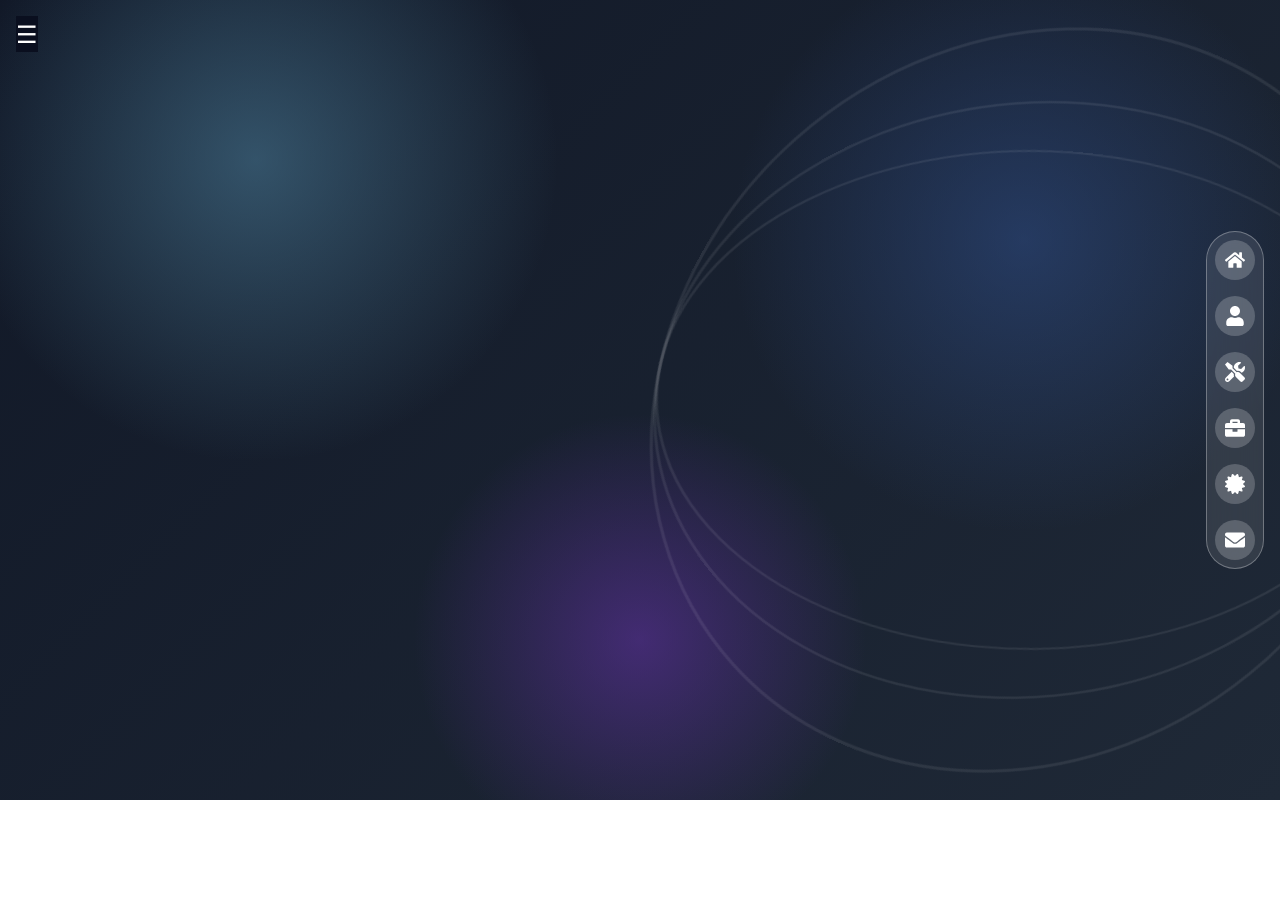
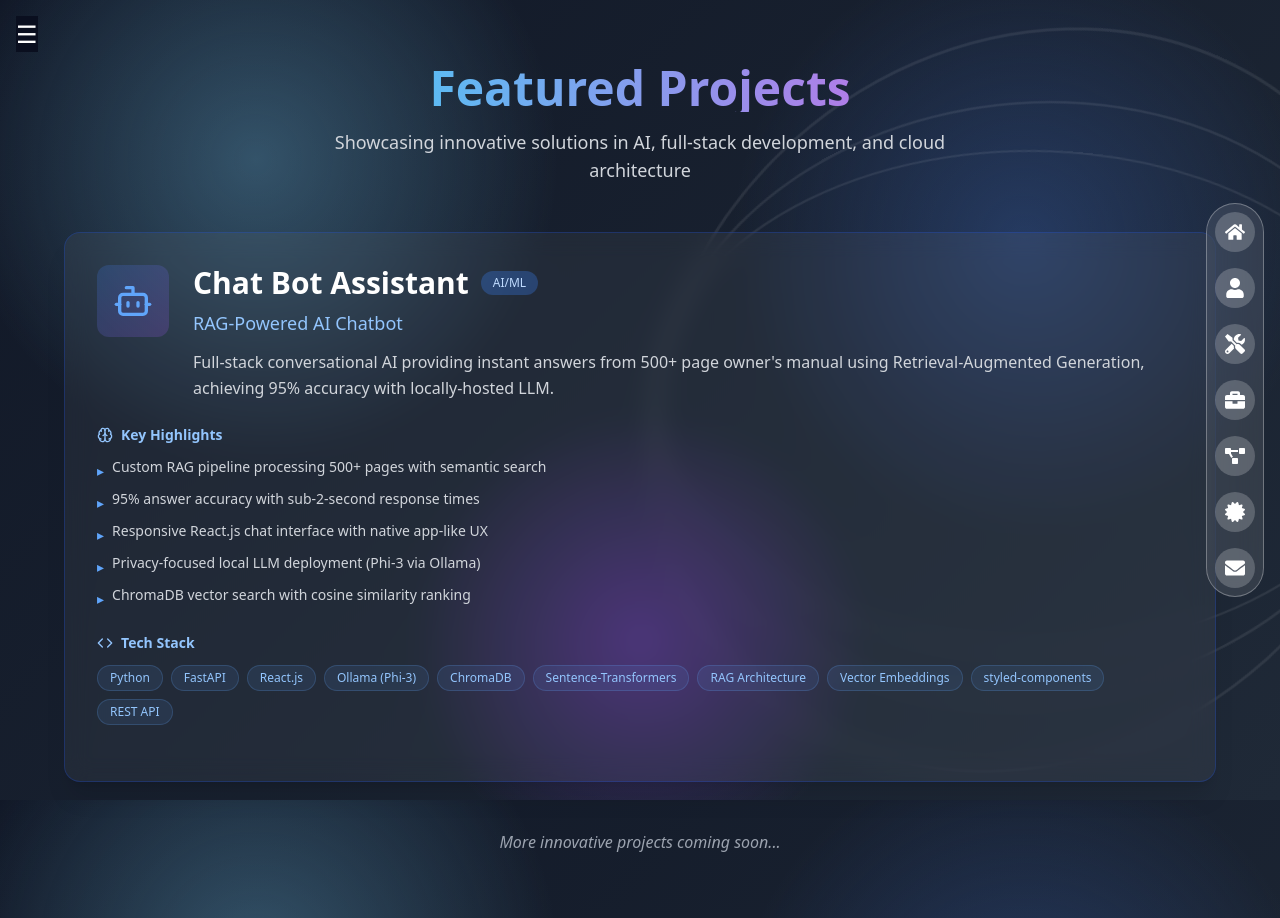
Before and after one commit to akhilt-ux/akhil-portfolio, a React (Create React App) app: page /projects in a window 1280 px wide. Before the commit the page ends 800 px from the top, so only its background shows below. Built offline with nearby package versions, Linux system fonts and the light colour scheme; the HTML template or start-up script is replaced by a standard one.

Commit message:
added the projects section

```diff
--- a/package.json
+++ b/package.json
@@ -14,6 +14,7 @@
     "@emailjs/browser": "^4.4.1",
     "dayjs": "^1.11.13",
     "framer-motion": "^7.10.3",
+    "lucide-react": "^0.544.0",
     "react": "^18.2.0",
     "react-dom": "^18.2.0",
     "react-icons": "^4.12.0",
--- a/src/App.js
+++ b/src/App.js
@@ -12,6 +12,7 @@ import Skills from "./pages/SkillsSection";
 import Experience from "./components/ExperienceTimeline";
 import ExperienceDetail from "./pages/ExperienceDetail";
 import Certifications from "./pages/Certifications";
+import Projects from "./pages/Projects";
 import Contact from "./pages/Contact";
 
 function AppContent() {
@@ -32,6 +33,7 @@ function AppContent() {
           <Route path="/skills" element={<PageWrapper><Skills /></PageWrapper>} />
           <Route path="/experience" element={<PageWrapper><Experience /></PageWrapper>} />
           <Route path="/experience/:clientId" element={<PageWrapper><ExperienceDetail /></PageWrapper>} />
+          <Route path="/projects" element={<PageWrapper><Projects /></PageWrapper>} />
           <Route path="/certifications" element={<PageWrapper><Certifications /></PageWrapper>} />
           <Route path="/contact" element={<PageWrapper><Contact /></PageWrapper>} />
         </Routes>
--- a/src/components/OffCanvasMenu.jsx
+++ b/src/components/OffCanvasMenu.jsx
@@ -43,6 +43,11 @@ const OffCanvasMenu = () => {
             </Link>
           </li>
           <li>
+            <Link to="/projects" onClick={toggleMenu}>
+              Projects
+            </Link>
+          </li>
+          <li>
             <Link to="/contact" onClick={toggleMenu}>
               Contact
             </Link>
--- a/src/components/SideNav.jsx
+++ b/src/components/SideNav.jsx
@@ -7,6 +7,7 @@ import {
   FaBriefcase,
   FaEnvelope,
   FaCertificate,
+  FaProjectDiagram
 } from "react-icons/fa";
 
 const SideNav = () => {
@@ -20,6 +21,7 @@ const SideNav = () => {
         icon={<FaBriefcase size={20} />}
         label="Experience"
       />
+      <NavItem href="/projects" icon={<FaProjectDiagram size={20} />} label="Projects" />
       <NavItem
         href="/certifications"
         icon={<FaCertificate size={20} />}
--- a/src/pages/Projects.jsx
+++ b/src/pages/Projects.jsx
@@ -1,48 +1,153 @@
 import React from "react";
+import { motion } from "framer-motion";
+import { Github, ExternalLink, Bot, Brain, Code } from "lucide-react";
 
 const projects = [
   {
-    name: "Auto Reserve Price Admin",
-    description:
-      "A cloud-native auto lending platform for processing dealership loan applications with APR calculations, AI predictions, and real-time decisioning using Kafka and AWS.",
-    tech: ["Java", "Spring Boot", "Kafka", "AWS EKS", "Angular"],
-    link: "#",
+    title: "Chat Bot Assistant",
+    subtitle: "RAG-Powered AI Chatbot",
+    description: "Full-stack conversational AI providing instant answers from 500+ page owner's manual using Retrieval-Augmented Generation, achieving 95% accuracy with locally-hosted LLM.",
+    icon: <Bot size={40} className="text-blue-400" />,
+    highlights: [
+      "Custom RAG pipeline processing 500+ pages with semantic search",
+      "95% answer accuracy with sub-2-second response times",
+      "Responsive React.js chat interface with native app-like UX",
+      "Privacy-focused local LLM deployment (Phi-3 via Ollama)",
+      "ChromaDB vector search with cosine similarity ranking"
+    ],
+    tech: [
+      "Python",
+      "FastAPI",
+      "React.js",
+      "Ollama (Phi-3)",
+      "ChromaDB",
+      "Sentence-Transformers",
+      "RAG Architecture",
+      "Vector Embeddings",
+      "styled-components",
+      "REST API"
+    ],
+    github: "#", // Replace with your actual GitHub link
+    demo: "#", // Replace with your actual demo link
+    category: "AI/ML"
   },
-  {
-    name: "Smart Home Backend",
-    description:
-      "An IoT backend with APIs to manage smart devices and user profiles using AWS Lambda & DynamoDB.",
-    tech: ["Java", "AWS Lambda", "API Gateway", "DynamoDB"],
-    link: "#",
-  },
+  // Add more projects here later
 ];
+
+const cardVariants = {
+  hidden: { opacity: 0, y: 60 },
+  visible: (i) => ({
+    opacity: 1,
+    y: 0,
+    transition: {
+      delay: i * 0.2,
+      duration: 0.6,
+      type: "spring",
+      bounce: 0.3
+    }
+  })
+};
 
 const Projects = () => {
   return (
-    <section className="py-16 px-6 bg-[#0a0f1f]" id="projects">
-      <div className="max-w-5xl mx-auto">
-        <h2 className="text-4xl font-bold text-center mb-8">
+      <section className="py-16 px-6 bg-transparent text-white min-h-screen">
+        <div className="max-w-6xl mx-auto">
+          {/* Header */}
+          <motion.div
+              initial={{ opacity: 0, y: -20 }}
+              animate={{ opacity: 1, y: 0 }}
+              transition={{ duration: 0.6 }}
+              className="text-center mb-12"
+          >
+            <h2 className="text-4xl md:text-5xl font-bold mb-4 gradient-text">
               Featured Projects
             </h2>
+            <p className="text-lg text-gray-300 max-w-2xl mx-auto">
+              Showcasing innovative solutions in AI, full-stack development, and cloud architecture
+            </p>
+          </motion.div>
+
+          {/* Projects Grid */}
+          <div className="space-y-8">
             {projects.map((project, idx) => (
-          <div key={idx} className="mb-8 p-6 bg-[#0a0f1f] shadow rounded-lg">
-            <h3 className="text-2xl font-semibold mb-2">{project.name}</h3>
-            <p className="mb-2">{project.description}</p>
-            <div className="flex flex-wrap space-x-2 mb-4">
+                <motion.div
+                    key={idx}
+                    custom={idx}
+                    initial="hidden"
+                    whileInView="visible"
+                    viewport={{ once: true, amount: 0.3 }}
+                    variants={cardVariants}
+                    className="bg-white/5 backdrop-blur-md border border-blue-700/30 rounded-2xl p-8 shadow-xl hover:shadow-blue-800/40 transition-all duration-300 transform hover:-translate-y-2"
+                >
+                  {/* Project Header */}
+                  <div className="flex flex-col md:flex-row md:items-start gap-6 mb-6">
+                    <div className="flex-shrink-0 bg-gradient-to-br from-blue-500/20 to-purple-500/20 p-4 rounded-xl">
+                      {project.icon}
+                    </div>
+
+                    <div className="flex-1">
+                      <div className="flex flex-wrap items-center gap-3 mb-2">
+                        <h3 className="text-2xl md:text-3xl font-bold text-white">
+                          {project.title}
+                        </h3>
+                        <span className="text-xs bg-blue-500/30 text-blue-200 px-3 py-1 rounded-full">
+                      {project.category}
+                    </span>
+                      </div>
+                      <p className="text-lg text-blue-300 mb-3">{project.subtitle}</p>
+                      <p className="text-gray-300 leading-relaxed">{project.description}</p>
+                    </div>
+                  </div>
+
+                  {/* Key Highlights */}
+                  <div className="mb-6">
+                    <h4 className="text-sm font-semibold text-blue-300 mb-3 flex items-center gap-2">
+                      <Brain size={16} />
+                      Key Highlights
+                    </h4>
+                    <ul className="space-y-2">
+                      {project.highlights.map((highlight, i) => (
+                          <li key={i} className="flex items-start gap-2 text-sm text-gray-300">
+                            <span className="text-blue-400 mt-1">▸</span>
+                            <span>{highlight}</span>
+                          </li>
+                      ))}
+                    </ul>
+                  </div>
+
+                  {/* Tech Stack */}
+                  <div className="mb-6">
+                    <h4 className="text-sm font-semibold text-blue-300 mb-3 flex items-center gap-2">
+                      <Code size={16} />
+                      Tech Stack
+                    </h4>
+                    <div className="flex flex-wrap gap-2">
                       {project.tech.map((tech, i) => (
                           <span
                               key={i}
-                  className="bg-blue-200 text-blue-800 px-2 py-1 rounded text-sm"
+                              className="bg-blue-400/10 text-blue-300 px-3 py-1 rounded-full text-xs border border-blue-400/20"
                           >
                       {tech}
                     </span>
                       ))}
                     </div>
-            <a href={project.link} className="text-blue-500 hover:underline">
-              See Live
-            </a>
                   </div>
+                </motion.div>
             ))}
+          </div>
+
+          {/* Coming Soon Section */}
+          <motion.div
+              initial={{ opacity: 0 }}
+              whileInView={{ opacity: 1 }}
+              viewport={{ once: true }}
+              transition={{ delay: 0.4 }}
+              className="mt-12 text-center"
+          >
+            <p className="text-gray-400 italic">
+              More innovative projects coming soon...
+            </p>
+          </motion.div>
         </div>
       </section>
   );
```
Also changed, not shown: 1 other file (tests, documents, lock files or other folders). Lines whose indentation alone changed are shown as unchanged.
